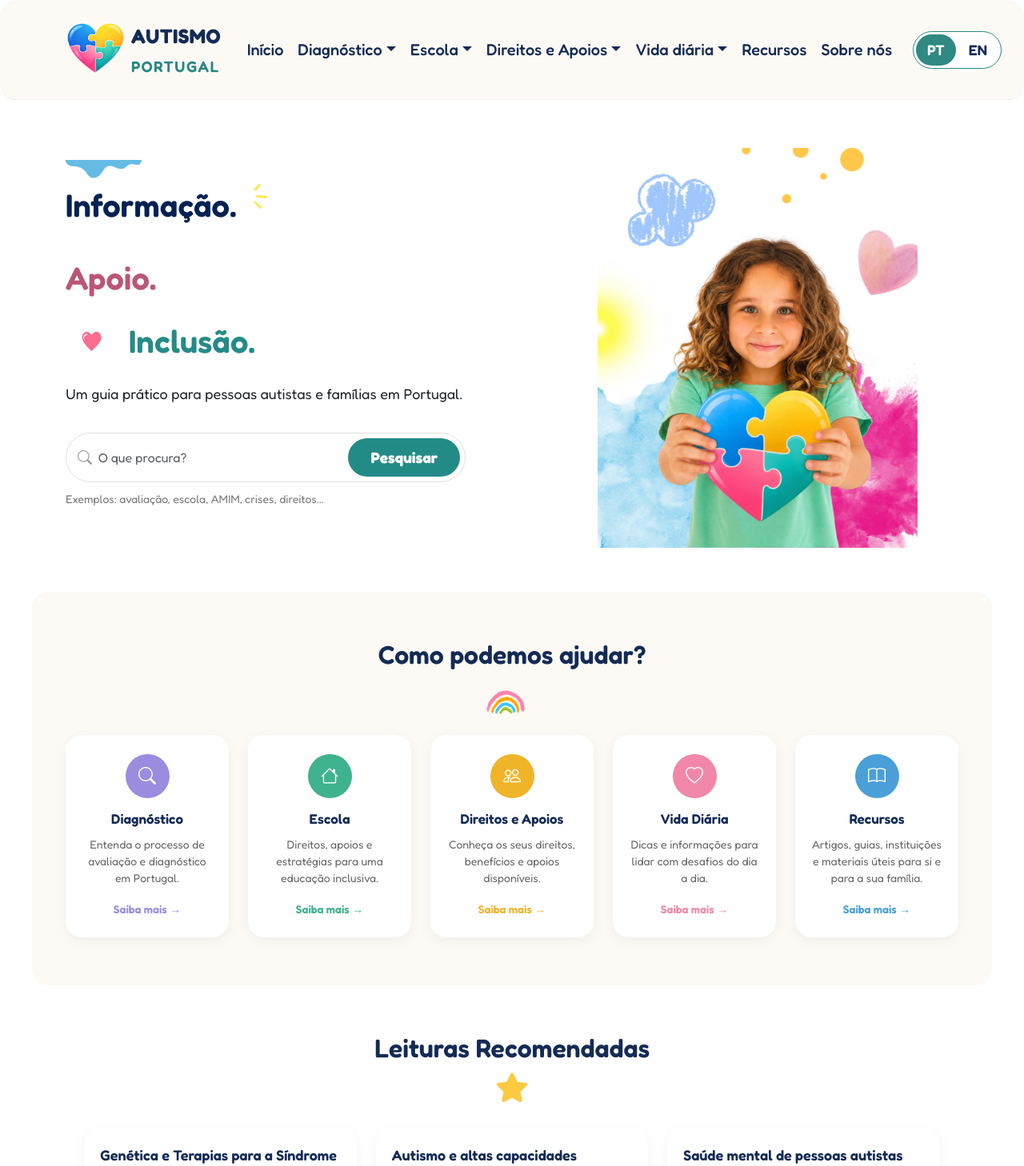
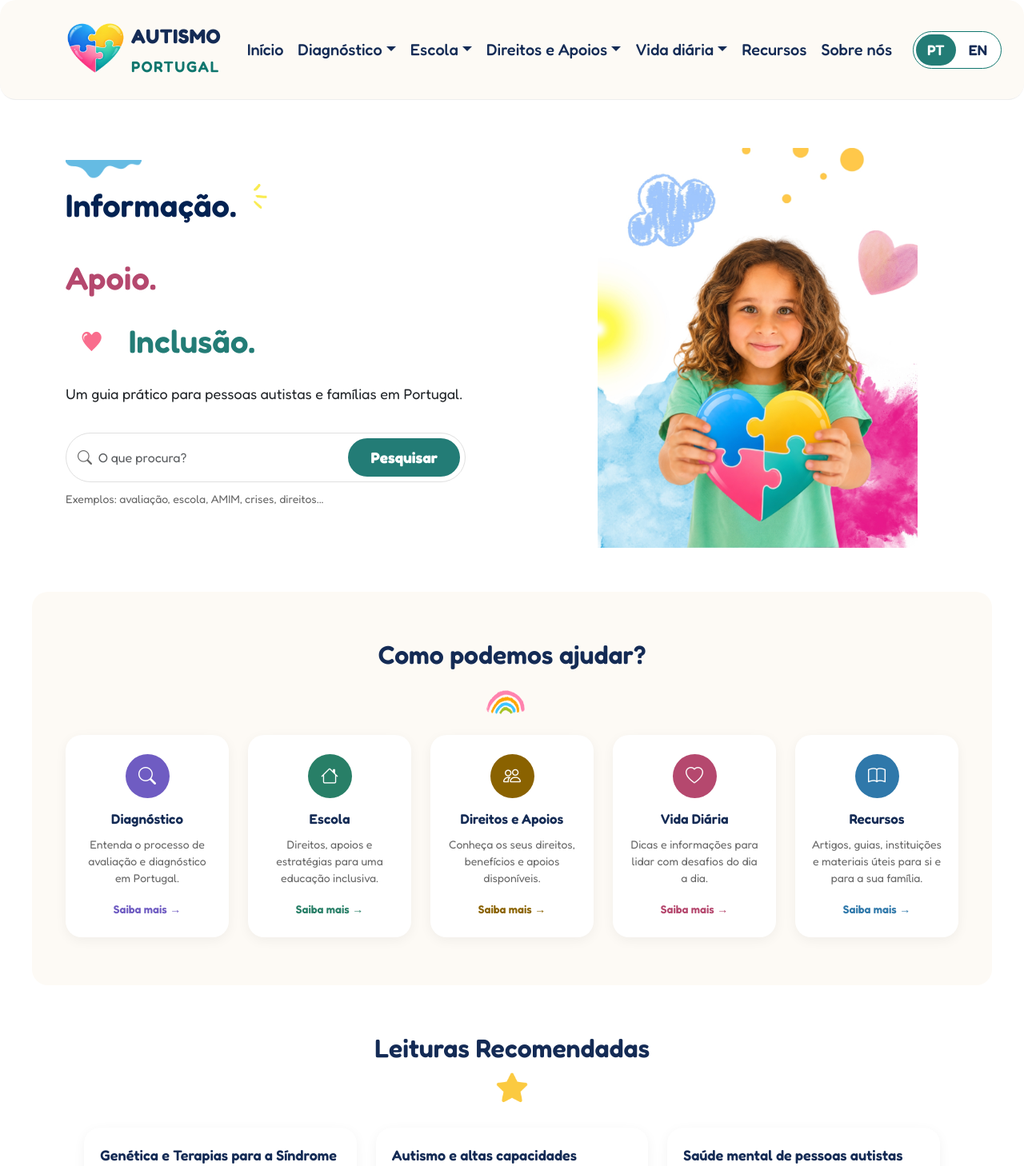
Before and after one commit to cristhianelcaraca/Projeto-Autismo, a React (Vite) app in the folder autismo-portugal-react/: page /pt in a window 1280 px wide. Shown: the top 1458 px of the page at 80% size. Built offline with nearby package versions, Linux system fonts and the light colour scheme; no server answers.

Commit message:
accessibility correction

```diff
--- a/autismo-portugal-react/src/App.css
+++ b/autismo-portugal-react/src/App.css
@@ -45,7 +45,7 @@
 
 .navbar-brand small {
   display: block;
-  color: #2a8882;
+  color: #0f766e;
   font-size: 19px;
   font-weight: 600;
   letter-spacing: 1.5px;
@@ -72,7 +72,7 @@
 
 .navbar .nav-link:hover,
 .navbar .nav-link:focus {
-  color: #2bb5ae;
+  color: #0f766e;
 }
 
 /* =========================
@@ -107,7 +107,7 @@
 .lang-toggle {
   display: flex;
   background-color: #ffffff;
-  border: 1px solid #2a8882;
+  border: 1px solid #0f766e;
   border-radius: 25px;
   padding: 3px;
   gap: 2px;
@@ -126,7 +126,7 @@
 }
 
 .lang-option.active {
-  background-color: #308983;
+  background-color: #237c76;
   color: #ffffff;
 }
 
@@ -173,11 +173,11 @@
 }
 
 .help {
-  color: #ba5679;
+  color: #b5486e;
 }
 
 .inclusion {
-  color: #258b88;
+  color: #237c76;
 }
 
 /* =========================
@@ -264,7 +264,7 @@
 }
 
 .search-icon {
-  color: #999999;
+  color: #666666;
   margin-right: 8px;
   font-size: 18px;
 }
@@ -281,7 +281,7 @@
 }
 
 .search-btn {
-  background-color: #238b86;
+  background-color: #237c76;
   color: #ffffff;
   border: none;
   border-radius: 50px;
@@ -293,12 +293,12 @@
 
 .search-btn:hover,
 .search-btn:focus {
-  background-color: #239b95;
+  background-color: #195f5b;
   color: #ffffff;
 }
 
 .search-example {
-  color: #777777;
+  color: #666666;
   font-size: 14px;
   margin-top: 10px;
 }
@@ -401,43 +401,43 @@
 /* Cores de cada card */
 
 .bg-purple {
-  background-color: #9b8ce0;
+  background-color: #6f5cc2;
 }
 
 .bg-green {
-  background-color: #3fb28f;
+  background-color: #287f67;
 }
 
 .bg-yellow {
-  background-color: #f0b429;
+  background-color: #8a6200;
 }
 
 .bg-pink {
-  background-color: #f087a8;
+  background-color: #b5486e;
 }
 
 .bg-blue {
-  background-color: #4a9fd8;
+  background-color: #2f78aa;
 }
 
 .text-purple {
-  color: #9b8ce0;
+  color: #6f5cc2;
 }
 
 .text-green {
-  color: #3fb28f;
+  color: #287f67;
 }
 
 .text-yellow {
-  color: #f0b429;
+  color: #8a6200;
 }
 
 .text-pink {
-  color: #f087a8;
+  color: #b5486e;
 }
 
 .text-blue {
-  color: #4a9fd8;
+  color: #2f78aa;
 }
 
 /* =========================
@@ -514,15 +514,15 @@
 }
 
 .btn-purple {
-  background-color: #9b8ce0;
+  background-color: #6f5cc2;
 }
 
 .btn-green {
-  background-color: #3fb28f;
+  background-color: #287f67;
 }
 
 .btn-yellow {
-  background-color: #f0b429;
+  background-color: #8a6200;
 }
 
 /* =========================
@@ -552,7 +552,7 @@
   text-align: center;
 }
 
-.about-text h3 {
+.about-text h2 {
   font-weight: 600;
   color: #142b55;
   margin-bottom: 12px;
@@ -686,7 +686,7 @@
 }
 
 .breadcrumb-list a {
-  color: #2bb5ae;
+  color: #0f766e;
   text-decoration: none;
   font-weight: 500;
 }
@@ -1085,7 +1085,7 @@
     text-align: center;
   }
 
-  .about-text h3 {
+  .about-text h2 {
     font-size: 22px;
   }
 
@@ -1271,7 +1271,7 @@
     padding: 30px 18px;
   }
 
-  .about-text h3 {
+  .about-text h2 {
     font-size: 20px;
   }
 
--- a/autismo-portugal-react/src/Components/Navbar.jsx
+++ b/autismo-portugal-react/src/Components/Navbar.jsx
@@ -1,17 +1,15 @@
 import { Link, useLocation, useNavigate, useParams } from "react-router-dom";
+
 import { useTranslation } from "react-i18next";
 
 import useLocalizedPath from "../hooks/useLocalizedPath";
 
 function Navbar() {
   const { t } = useTranslation();
-
   const localizedPath = useLocalizedPath();
 
   const { lang } = useParams();
-
   const location = useLocation();
-
   const navigate = useNavigate();
 
   const currentLanguage = lang === "en" ? "en" : "pt";
@@ -30,16 +28,23 @@ function Navbar() {
   }
 
   return (
-    <nav className="navbar navbar-expand-lg bg-white">
+    <nav
+      className="navbar navbar-expand-lg bg-white"
+      aria-label={
+        currentLanguage === "pt" ? "Navegação principal" : "Main navigation"
+      }
+    >
       <div className="container">
         {/* Logo */}
         <Link
           className="navbar-brand d-flex align-items-center"
           to={localizedPath("/")}
+          aria-label="Autismo Portugal"
         >
           <img
             src="/images/autismo_portugal_logo.png"
-            alt="Autismo Portugal"
+            alt=""
+            aria-hidden="true"
             width="55"
             className="me-2"
           />
@@ -263,13 +268,23 @@ function Navbar() {
 
             {/* Idioma */}
             <li className="nav-item ms-lg-3">
-              <div className="lang-toggle">
+              <div
+                className="lang-toggle"
+                role="group"
+                aria-label={
+                  currentLanguage === "pt"
+                    ? "Selecionar idioma"
+                    : "Select language"
+                }
+              >
                 <button
                   type="button"
                   className={`lang-option ${
                     currentLanguage === "pt" ? "active" : ""
                   }`}
                   onClick={() => changeLanguage("pt")}
+                  aria-pressed={currentLanguage === "pt"}
+                  aria-label="Português"
                 >
                   PT
                 </button>
@@ -280,6 +295,8 @@ function Navbar() {
                     currentLanguage === "en" ? "active" : ""
                   }`}
                   onClick={() => changeLanguage("en")}
+                  aria-pressed={currentLanguage === "en"}
+                  aria-label="English"
                 >
                   EN
                 </button>
```
